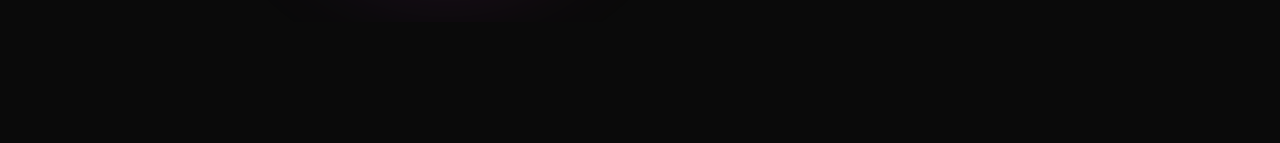
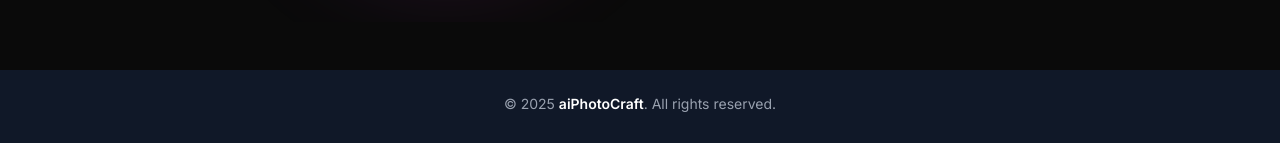
Before and after one commit to obomheire/ai-photo-craft, a Next.js app: page /dashboard in a window 1280 px wide. Shown: the part 778-921 px from the top of the page. Before the commit the page ends 800 px from the top, so only its background shows below. Built offline with nearby package versions, Linux system fonts and the light colour scheme; no server answers.

Commit message:
Bug Fixing

```diff
--- a/app/(main)/dashboard/_components/new-project-modal.jsx
+++ b/app/(main)/dashboard/_components/new-project-modal.jsx
@@ -160,8 +160,8 @@ export function NewProjectModal({ isOpen, onClose }) {
                       : "Project Limit Reached"}
                   </div>
                   {currentProjectCount === 2
-                    ? "This will be your last free project. Upgrade to Pixxel Pro for unlimited projects."
-                    : "Free plan is limited to 3 projects. Upgrade to Pixxel Pro to create more projects."}
+                    ? "This will be your last free project. Upgrade to aiPhotoCraft Pro for unlimited projects."
+                    : "Free plan is limited to 3 projects. Upgrade to aiPhotoCraft Pro to create more projects."}
                 </AlertDescription>
               </Alert>
             )}
--- a/app/layout.js
+++ b/app/layout.js
@@ -11,7 +11,7 @@ import { Toaster } from "sonner";
 const inter = Inter({ subsets: ["latin"] });
 
 export const metadata = {
-  title: "Pixxel",
+  title: "aiPhotoCraft",
   description: " AI powered image editing",
 };
 
@@ -45,6 +45,20 @@ export default function RootLayout({ children }) {
             </ConvexClientProvider>
           </ClerkProvider>
         </ThemeProvider>
+        {/* <div className="">
+        <footer className="text-center text-sm text-gray-500">
+          &copy; {new Date().getFullYear()} aiPhotoCraft. All rights reserved.
+        </footer>
+        </div> */}
+        <div className="bg-gray-900 py-6 mt-12">
+          <footer className="text-center text-sm text-gray-400">
+            <p className="mb-2">
+              &copy; {new Date().getFullYear()}{" "}
+              <span className="font-semibold text-white">aiPhotoCraft</span>.
+              All rights reserved.
+            </p>
+          </footer>
+        </div>
       </body>
     </html>
   );
--- a/app/page.jsx
+++ b/app/page.jsx
@@ -66,7 +66,7 @@ const HeroSection = () => {
                   <div className="w-3 h-3 bg-yellow-500 rounded-full"></div>
                   <div className="w-3 h-3 bg-green-500 rounded-full"></div>
                 </div>
-                <div className="text-gray-400 text-sm">Pixxel Pro</div>
+                <div className="text-gray-400 text-sm">aiPhotoCraft Pro</div>
               </div>
 
               <div className="grid grid-cols-4 gap-4 mb-6">
--- a/components/header.jsx
+++ b/components/header.jsx
@@ -28,7 +28,7 @@ export default function Header() {
         <Link href="/" className="mr-10 md:mr-20">
           <Image
             src="/design.jpeg"
-            alt="Pixxel Logo"
+            alt="aiPhotoCraft Logo"
             className="min-w-24 object-cover"
             width={96}
             height={24}
```
